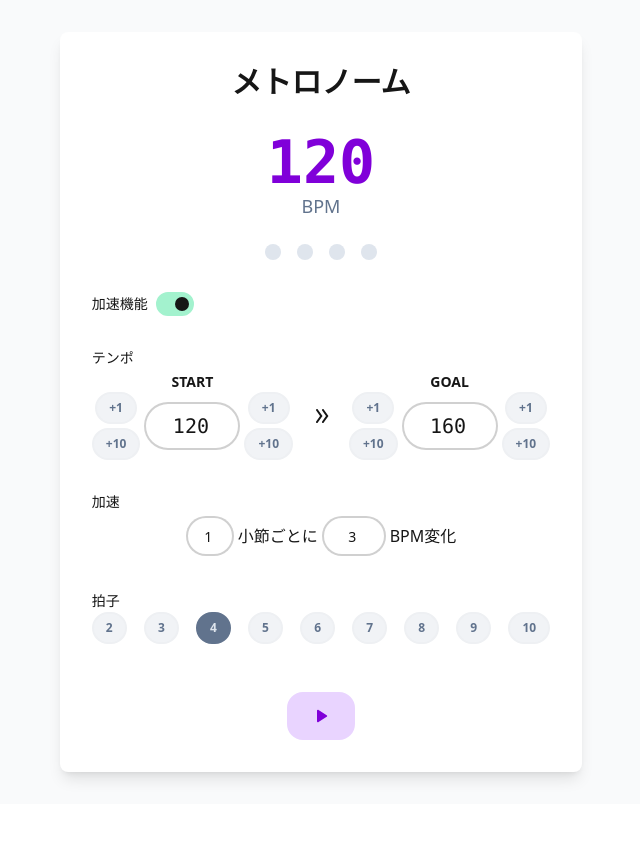
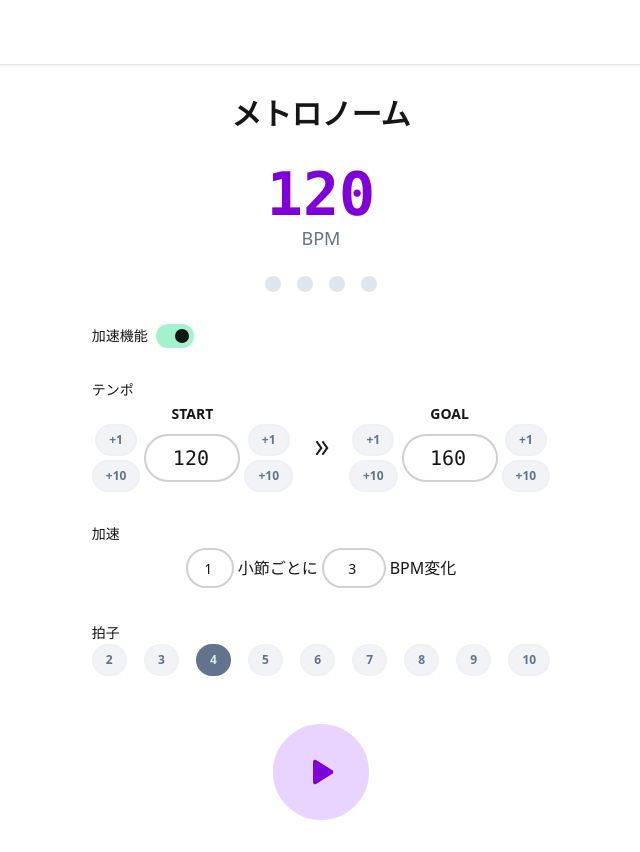
Before and after one commit to ashcolor/music-tools, a React (Vite) app: page / in a window 1280 px wide. Shown: the whole page, without its empty margins (319-959 px from the left). Before the commit the page ends 804 px from the top, so only its background shows below. Built offline with nearby package versions, Linux system fonts and the light colour scheme.

Commit message:
chg: UI調整

```diff
--- a/src/App.tsx
+++ b/src/App.tsx
@@ -1,11 +1,15 @@
+import Header from "./components/Header";
 import MetronomeApp from "./components/MetronomeApp";
 import { MetronomeProvider } from "./contexts/MetronomeContext";
 
 export default function App() {
   return (
     <MetronomeProvider>
-      <div className="min-h-screen bg-base-200 py-8 flex items-center justify-center">
-        <MetronomeApp />
+      <div className="min-h-screen bg-white flex flex-col">
+        <Header />
+        <div className="flex-1 flex items-center justify-center">
+          <MetronomeApp />
+        </div>
       </div>
     </MetronomeProvider>
   );
--- /dev/null
+++ b/src/components/Header.tsx
@@ -0,0 +1,36 @@
+import { useState } from "react";
+import { Icon } from "@iconify/react";
+
+const BRAND_TEXT = "メトロノーム";
+
+export default function Header() {
+  const [open, setOpen] = useState(false);
+
+  return (
+    <>
+      <header className="navbar bg-base-100 sticky top-0 z-30 shadow-sm">
+        <div className="flex-none">
+          <button
+            type="button"
+            className="btn btn-square btn-ghost"
+            onClick={() => setOpen(!open)}
+            aria-label="メニュー"
+          >
+            <Icon icon="fa6-solid:bars" className="size-4" />
+          </button>
+        </div>
+      </header>
+
+      {open && <div className="fixed inset-0 z-40 bg-black/30" onClick={() => setOpen(false)} />}
+
+      <div
+        className={`bg-base-100 fixed top-0 left-0 z-50 flex h-full w-64 flex-col shadow-xl transition-transform duration-200 ${open ? "translate-x-0" : "-translate-x-full"}`}
+      >
+        <div className="border-base-300 flex items-center gap-2 border-b px-4 py-3">
+          <Icon icon="material-symbols:music-note-rounded" className="size-6" aria-hidden />
+          <span className="text-lg font-bold">{BRAND_TEXT}</span>
+        </div>
+      </div>
+    </>
+  );
+}
--- a/src/components/MetronomeApp.tsx
+++ b/src/components/MetronomeApp.tsx
@@ -10,7 +10,7 @@ export default function MetronomeApp() {
   const { state, actions } = useMetronome();
 
   return (
-    <div className="bg-base-100 max-w-xl mx-auto p-8 rounded-lg shadow-lg gap-8 flex flex-col items-center">
+    <div className="max-w-xl mx-auto p-8 gap-8 flex flex-col items-center">
       <h1 className="text-3xl font-bold">メトロノーム</h1>
 
       <div className="flex flex-col gap-6">
@@ -94,19 +94,25 @@ export default function MetronomeApp() {
 
       <div className="flex justify-center gap-4 pt-4">
         {(!state.isPlaying || state.isPaused) && (
-          <button className="btn btn-lg rounded-2xl btn-primary" onClick={actions.start}>
-            <Icon icon="material-symbols:play-arrow-rounded" width="24" height="24" />
+          <button
+            className="btn btn-circle btn-primary w-24 h-24"
+            onClick={actions.start}
+          >
+            <Icon icon="material-symbols:play-arrow-rounded" width="48" height="48" />
           </button>
         )}
 
         {state.isPlaying && (
-          <button className="btn btn-lg rounded-2xl btn-primary" onClick={actions.pause}>
-            <Icon icon="material-symbols:pause-rounded" width="24" height="24" />
+          <button
+            className="btn btn-circle btn-primary w-24 h-24"
+            onClick={actions.pause}
+          >
+            <Icon icon="material-symbols:pause-rounded" width="48" height="48" />
           </button>
         )}
 
         {state.isPlaying && (
-          <button className="btn btn-lg rounded-2xl btn-accent" onClick={actions.stop}>
+          <button className="btn btn-lg btn-circle btn-accent" onClick={actions.stop}>
             <Icon icon="material-symbols:stop-rounded" width="24" height="24" />
           </button>
         )}
```
